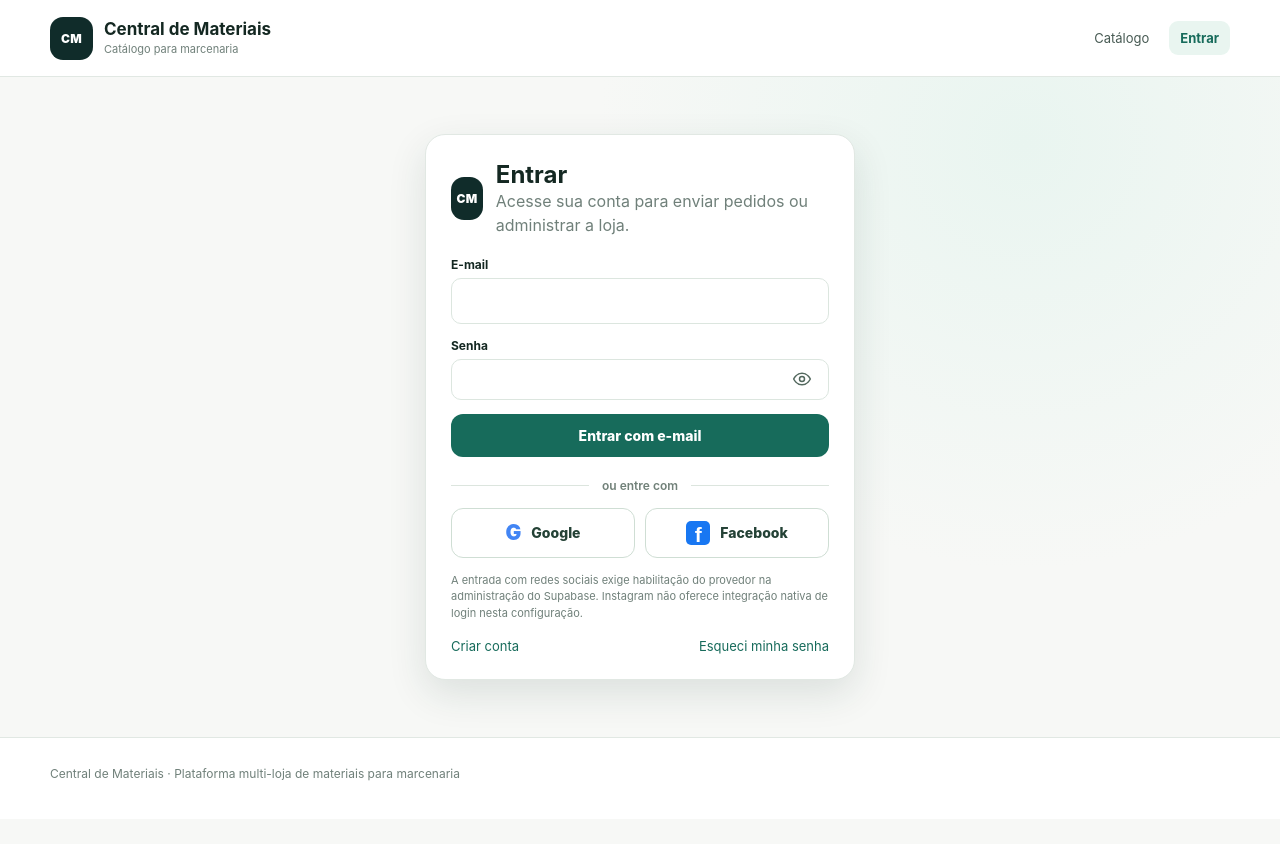
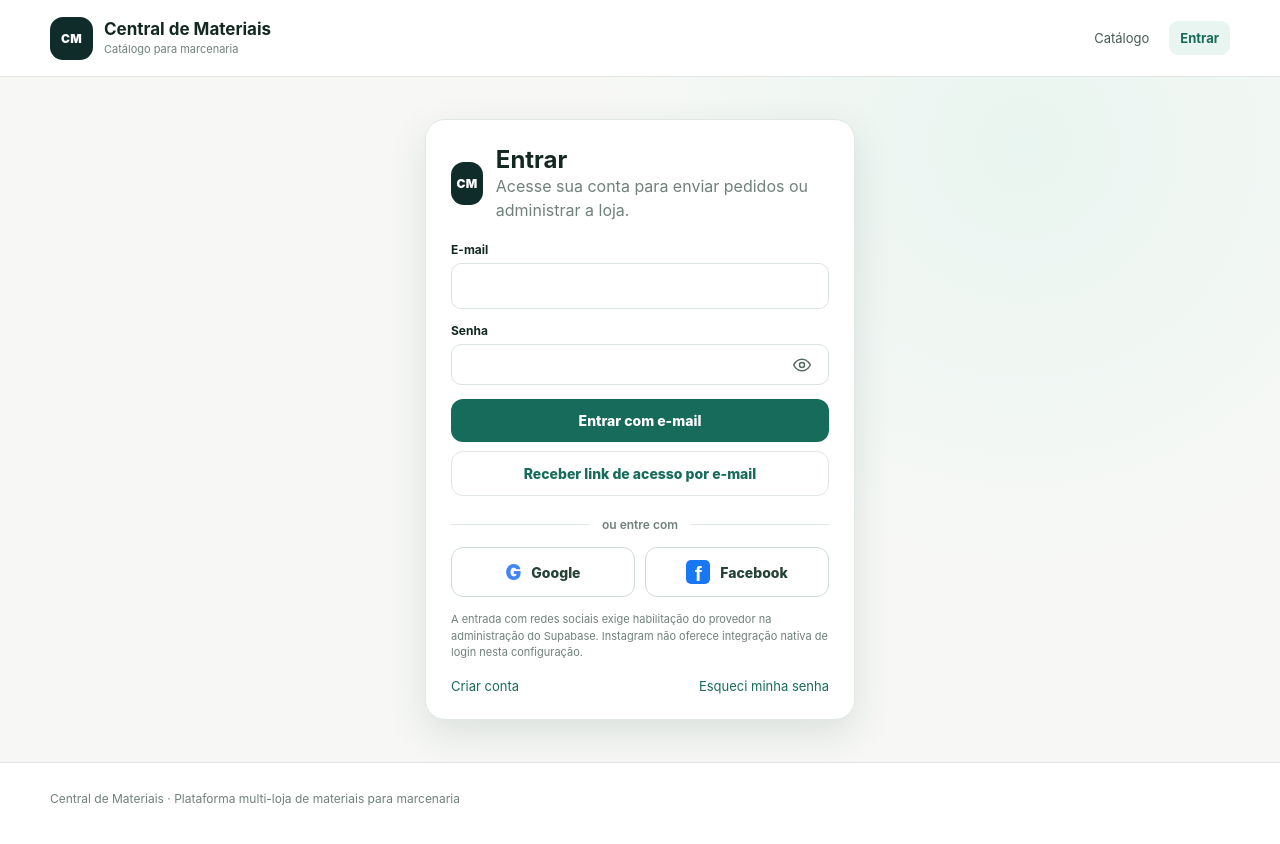
Before and after one commit to jhownzitoll/central-de-materiais, a React (Vite) app: page /login in a window 1280 px wide. Before the commit the page ends 819 px from the top, so only its background shows below. Built offline with nearby package versions, Linux system fonts and the light colour scheme; no server answers.

Commit message:
feat(auth): passwordless email link for first admin verification and recovery

```diff
--- a/src/pages/LoginPage.tsx
+++ b/src/pages/LoginPage.tsx
@@ -50,6 +50,22 @@ export function LoginPage() {
     }
   }
 
+  const signInMagicLink = async () => {
+    if (!supabase || !hasSupabaseConfig) { setMessage('Autenticação não configurada.'); return }
+    const normalizedEmail = email.trim().toLowerCase()
+    if (!normalizedEmail || !normalizedEmail.includes('@')) { setMessage('Informe primeiro seu e-mail.'); return }
+    setMessage('')
+    setBusy(true)
+    const { error } = await supabase.auth.signInWithOtp({
+      email: normalizedEmail,
+      options: { emailRedirectTo: `${siteUrl()}/login`, shouldCreateUser: true }
+    })
+    setBusy(false)
+    setMessage(error
+      ? `Não foi possível enviar o link de acesso: ${error.message}`
+      : 'Se o endereço puder receber mensagens, um link de acesso será enviado. Abra-o pelo mesmo navegador. Se for a primeira entrada, sua conta será cadastrada após a verificação do e-mail.')
+  }
+
   return <div className="auth-page">
     <section className="auth-card">
       <div className="auth-brand"><span className="brand-mark">CM</span><div><h1>Entrar</h1><p>Acesse sua conta para enviar pedidos ou administrar a loja.</p></div></div>
@@ -59,6 +75,7 @@ export function LoginPage() {
         {message && <div className="status error" role="alert">{message}</div>}
         <button className="primary" disabled={busy}>{busy ? 'Entrando…' : 'Entrar com e-mail'}</button>
       </form>
+      <button type="button" className="secondary full" disabled={busy} onClick={() => void signInMagicLink()}>Receber link de acesso por e-mail</button>
       <div className="social-divider"><span>ou entre com</span></div>
       <div className="social-providers">
         <button type="button" className="social-provider" onClick={() => void signInSocial('google')} disabled={busy}><span className="social-provider-symbol google-symbol" aria-hidden="true">G</span> Google</button>
```
